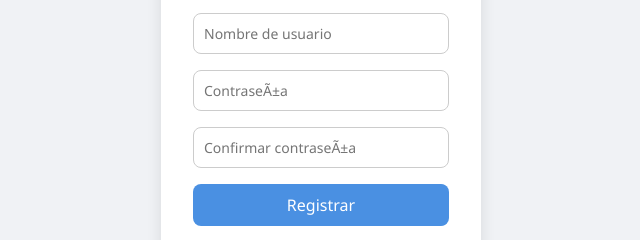
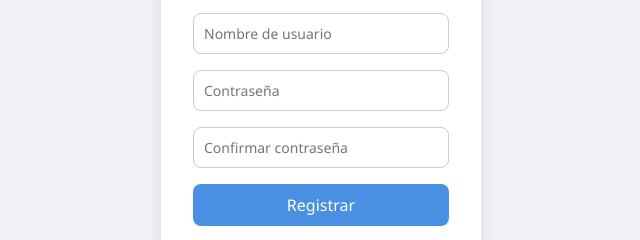
Before and after one commit to whoysAndre/Test3, a website: page src/main/webapp/crear_usuario.html in a window 1280 px wide. Shown: the part 445-685 px from the top of the page, 319-959 px from the left. Drawn offline with nearby package versions, Linux system fonts and the light colour scheme.

Commit message:
crear usuario v2

```diff
--- a/src/main/webapp/crear_usuario.html
+++ b/src/main/webapp/crear_usuario.html
@@ -81,8 +81,8 @@
             <input type="text" id="nomCli" placeholder="Nombre" required />
             <input type="date" id="fchNacCli" placeholder="Fecha de Nacimiento" required />
             <input type="text" id="logiCli" placeholder="Nombre de usuario" required />
-            <input type="password" id="pasCli" placeholder="ContraseÃ±a" required />
-            <input type="password" id="confirmPassword" placeholder="Confirmar contraseÃ±a" required />
+            <input type="password" id="pasCli" placeholder="Contraseña" required />
+            <input type="password" id="confirmPassword" placeholder="Confirmar contraseña" required />
             <button type="submit">Registrar</button>
         </form>
         <a class="link" href="index.html">Volver al login</a>
```
